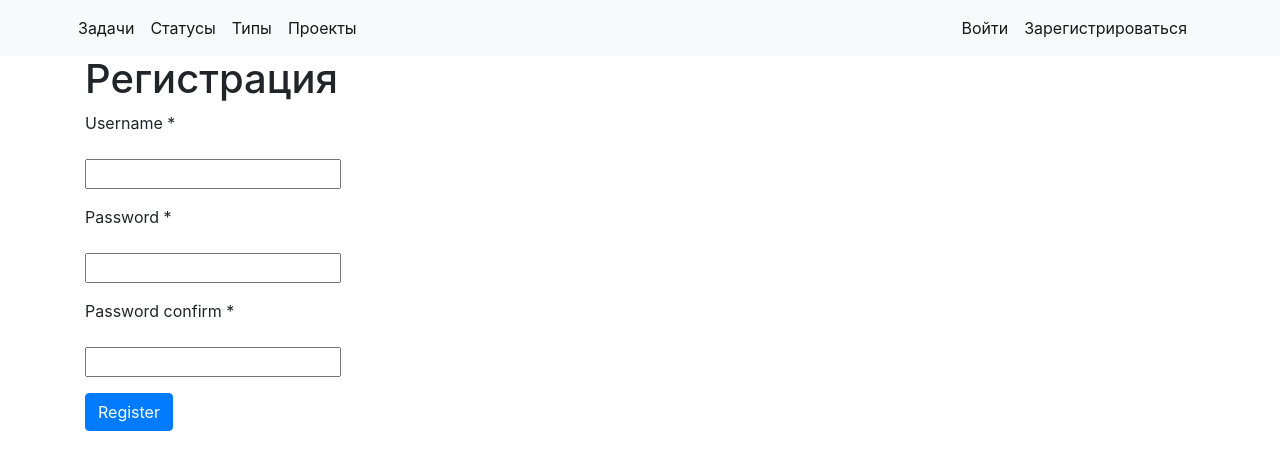
After one commit to Aitmatow/issue_tracker, a Django app: page /accounts/register/ in a window 1280 px wide. The commit adds this page. Shown: the top 470 px of the page. Run offline with Django 3.2, Linux system fonts and the light colour scheme; some libraries are stand-ins or nearby versions.

Commit message:
Регистрация пользователей

```diff
--- /dev/null
+++ b/source/accounts/forms.py
@@ -0,0 +1,25 @@
+from django import forms
+from django.contrib.auth.models import User
+from django.core.exceptions import ValidationError
+
+
+class SignUpForm(forms.Form):
+    username = forms.CharField(max_length=100, required=True, label='Username')
+    password = forms.CharField(max_length=100, required=True, label='Password', widget=forms.PasswordInput)
+    password_confirm = forms.CharField(max_length=100, required=True, label='Password confirm', widget=forms.PasswordInput)
+
+    def clean_username(self):
+        username = self.cleaned_data.get('username')
+        try:
+            User.objects.get(username=username)
+            raise ValidationError('Username already taken.', code='username_taken')
+        except User.DoesNotExist:
+            return username
+
+    def clean(self):
+        super().clean()
+        password_1 = self.cleaned_data.get('password')
+        password_2 = self.cleaned_data.get('password_confirm')
+        if password_1 != password_2:
+            raise ValidationError('Passwords do not match.', code='password_do_not_match')
+        return self.cleaned_data
--- /dev/null
+++ b/source/accounts/templates/register.html
@@ -0,0 +1,8 @@
+{% extends 'base.html' %}
+{% block content %}
+    <h1>Регистрация</h1>
+    <form method="post" action="{% url 'accounts:register' %}">
+        {% include 'partial/issue_form.html' with button_text='Register' %}
+    </form>
+
+{% endblock %}
--- a/source/accounts/urls.py
+++ b/source/accounts/urls.py
@@ -1,9 +1,10 @@
 from django.urls import path
-from accounts.views import login_view, logout_view
+from accounts.views import login_view, logout_view, register_view
 
 urlpatterns = [
     path('login/', login_view, name='login'),
-    path('logout/', logout_view, name='logout')
+    path('logout/', logout_view, name='logout'),
+    path('register/', register_view, name='register')
 ]
 
 app_name = 'accounts'
--- a/source/accounts/views.py
+++ b/source/accounts/views.py
@@ -2,6 +2,10 @@ from urllib.parse import urlencode
 
 from django.contrib.auth import authenticate, login, logout
 from django.shortcuts import render, redirect
+from django.contrib.auth.models import User
+
+
+from accounts.forms import SignUpForm
 
 NEXT_URL = ''
 def login_view(request):
@@ -25,3 +29,17 @@ def login_view(request):
 def logout_view(request):
     logout(request)
     return redirect('issue_list')
+
+def register_view(request):
+    if request.method == 'GET':
+        form = SignUpForm()
+        return render(request, 'register.html', context={'form':form})
+    elif request.method == 'POST':
+        form = SignUpForm(data=request.POST)
+        if form.is_valid():
+            user = User(username=form.cleaned_data.get('username'))
+            user.set_password(form.cleaned_data.get('password'))
+            user.save()
+            return redirect('issue_list')
+        else:
+            return render(request, 'register.html', context={'form': form})
--- a/source/webapp/templates/base.html
+++ b/source/webapp/templates/base.html
@@ -37,6 +37,9 @@
             <li class="nav-item active">
                 <a class="nav-link" href="{% url 'accounts:login' %}">Войти<span class="sr-only">(current)</span></a>
             </li>
+            <li class="nav-item active">
+                <a class="nav-link" href="{% url 'accounts:register' %}">Зарегистрироваться<span class="sr-only">(current)</span></a>
+            </li>
         {% endif %}
         {% block menu %}{% endblock %}
     </ul>
```
